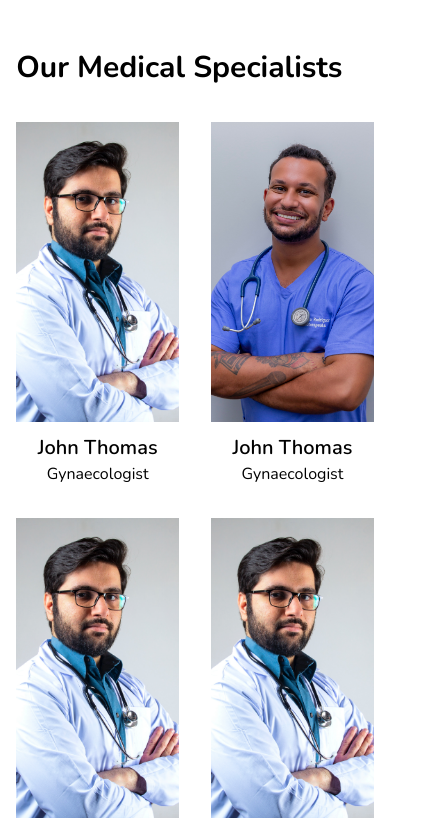
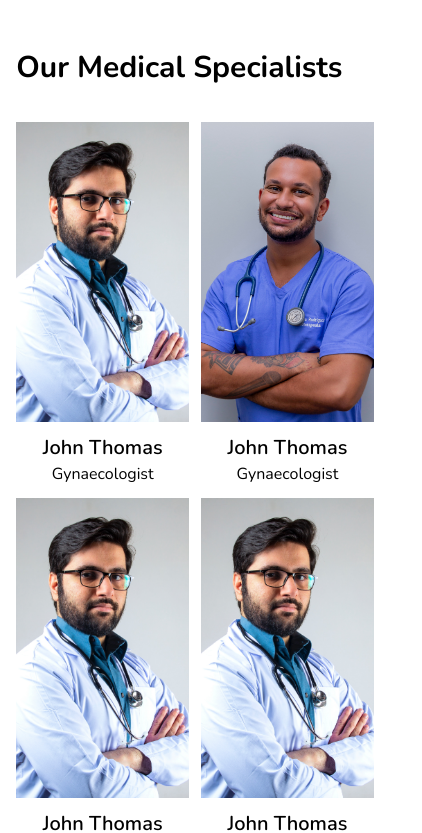
Before and after one commit to odomfavour/vasify-test, a React (Vite) app: page / in a window 390 px wide. Shown: the part 4540-5373 px from the top of the page, 422 px wide, since content can reach past the window. Built offline with nearby package versions, Linux system fonts and the light colour scheme.

Commit message:
ch: fix overflow

```diff
--- a/src/components/download/Download.jsx
+++ b/src/components/download/Download.jsx
@@ -17,7 +17,7 @@ const Download = () => {
           </button>
         </div>
         </div>
-        <div className="md:w-1/2 w-full flex justify-center">
+        <div className="md:w-1/2 w-full flex justify-center overflow-hidden">
          <div className="flex" data-aos="fade-left"
             data-aos-delay="50"
             data-aos-duration="1000"
--- a/src/components/medics/Medics.jsx
+++ b/src/components/medics/Medics.jsx
@@ -5,7 +5,7 @@ const Medics = () => {
   return (
     <div className="w-11/12 mx-auto md:pt-[100px] md:pb-[150px] py-14">
         <h3 className="font-bold md:text-5xl text-3xl mb-9">Our Medical Specialists</h3>
-      <div className="grid lg:grid-cols-4 md:grid-cols-2 grid-cols-2 gap-8">
+      <div className="grid lg:grid-cols-4 md:grid-cols-2 grid-cols-2 md:gap-8 gap-3">
         <div>
           <div className="image-box mb-3 overflow-hidden">
             <img src={doc1} alt="doctor" className="h-[300px] w-full object-cover hover:scale-110 transition-all duration-100 ease-in-out delay-150" />
```
